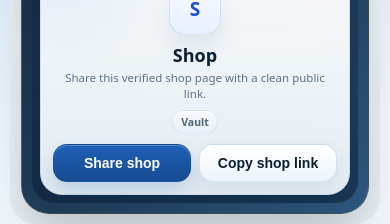
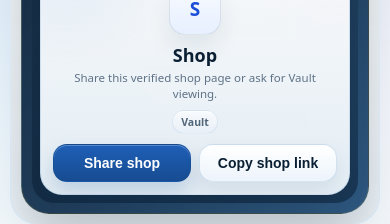
Before and after one commit to chumanwafor216-svg/gmfn-mvp, a React app in the folder frontend/: page /shop/1 in a window 390 px wide. Shown: the part 271-495 px from the top of the page. Built offline with nearby package versions, Linux system fonts and the light colour scheme; no server answers; the HTML template or start-up script is replaced by a standard one.

Commit message:
fix: show shop contact on mobile signpost

```diff
--- a/frontend/src/pages/ShopGalleryPage.tsx
+++ b/frontend/src/pages/ShopGalleryPage.tsx
@@ -961,6 +961,9 @@ export default function ShopGalleryPage() {
   const shopGmfnText = safeStr(effectiveShop?.gmfnId);
   const shopOwnerText = safeStr(effectiveShop?.ownerName);
   const shopCommunityText = safeStr(effectiveShop?.communityName);
+  const shopWhatsAppText = safeStr(effectiveShop?.whatsapp);
+  const shopTelegramText = safeStr(effectiveShop?.telegram);
+  const hasShopContact = Boolean(shopWhatsAppText || shopTelegramText);
   const shopTrustText = firstMeaningful(
     effectiveShop?.trustBand,
     effectiveShop?.trustScore
@@ -1371,8 +1374,12 @@ export default function ShopGalleryPage() {
                     }}
                   >
                     {isCompact
-                      ? "Share this verified shop page with a clean public link."
-                      : "Share this shop outside the community with a clean public shop link."}
+                      ? hasShopContact
+                        ? "Contact the shop, share the link, or ask for Vault viewing."
+                        : "Share this verified shop page or ask for Vault viewing."
+                      : hasShopContact
+                        ? "Contact this shop directly, or share the clean public shop link outside the community."
+                        : "Share this shop outside the community with a clean public shop link."}
                   </div>
                 </div>
               </div>
@@ -1442,15 +1449,29 @@ export default function ShopGalleryPage() {
                   <span style={badge(false)}>Vault viewing by trust link</span>
                 ) : null}
 
-                {!isCompact && safeStr(effectiveShop?.whatsapp) ? (
-                  <span style={badge(false)}>
-                    WhatsApp: {safeStr(effectiveShop?.whatsapp)}
+                {shopWhatsAppText ? (
+                  <span
+                    style={{
+                      ...badge(false),
+                      minHeight: isCompact ? 24 : 30,
+                      padding: isCompact ? "4px 8px" : "6px 10px",
+                      fontSize: isCompact ? 10.5 : 12,
+                    }}
+                  >
+                    WhatsApp: {shopWhatsAppText}
                   </span>
                 ) : null}
 
-                {!isCompact && safeStr(effectiveShop?.telegram) ? (
-                  <span style={badge(false)}>
-                    Telegram: {safeStr(effectiveShop?.telegram)}
+                {shopTelegramText ? (
+                  <span
+                    style={{
+                      ...badge(false),
+                      minHeight: isCompact ? 24 : 30,
+                      padding: isCompact ? "4px 8px" : "6px 10px",
+                      fontSize: isCompact ? 10.5 : 12,
+                    }}
+                  >
+                    Telegram: {shopTelegramText}
                   </span>
                 ) : null}
               </div>
```
Also changed, not shown: 1 other file (tests, documents, lock files or other folders).
